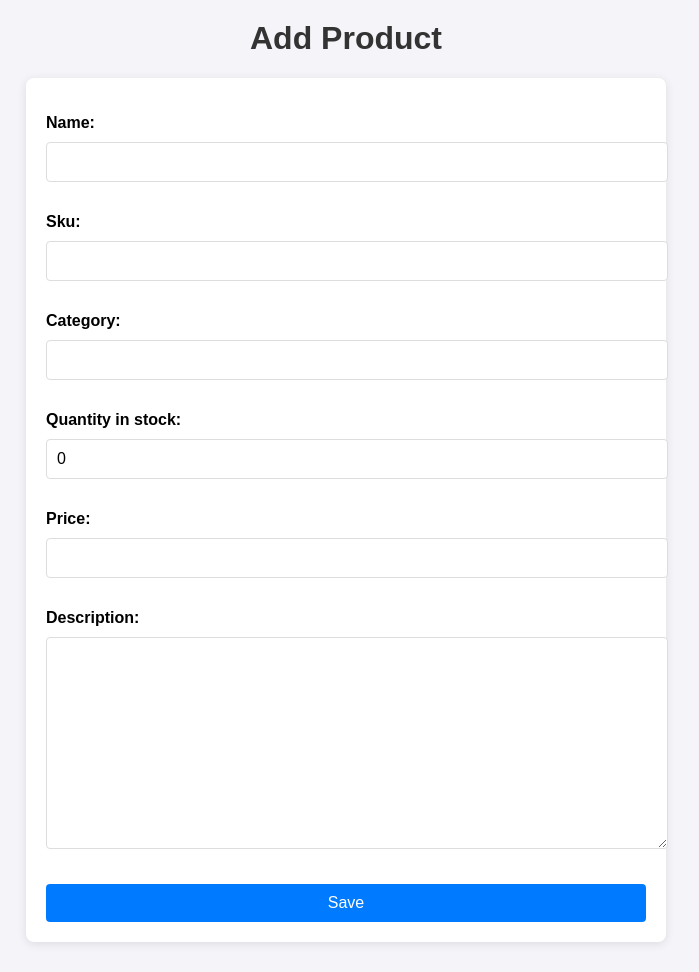
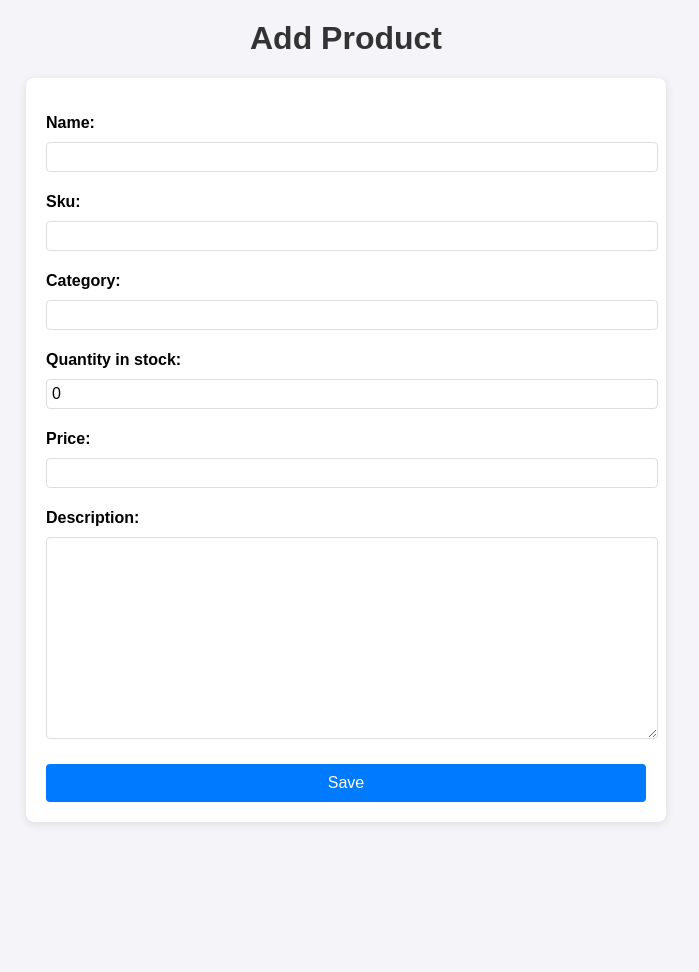
Before and after one commit to emax-77/Inventory-Management-System, a Django app: page /products/new/ in a window 1280 px wide. Shown: the whole page, without its empty margins (294-993 px from the left). After the commit the page ends 824 px from the top, so only its background shows below. Run offline with Django 5.2, Linux system fonts and the light colour scheme; parts of the project's set-up code (start-up, migrations or seed data) failed here and were passed over.

Commit message:
form style update on style.css

```diff
--- a/ims/static/style.css
+++ b/ims/static/style.css
@@ -32,8 +32,8 @@ form label {
 
 form input, form select, form textarea {
     width: 100%;
-    padding: 10px;
-    margin-bottom: 15px;
+    padding: 5px;
+    margin-bottom: 5px;
     border: 1px solid #ddd;
     border-radius: 4px;
     font-size: 1rem;
```
